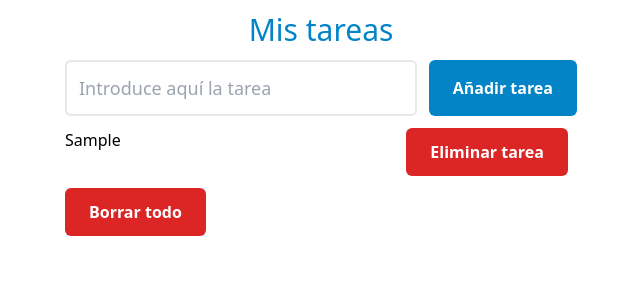
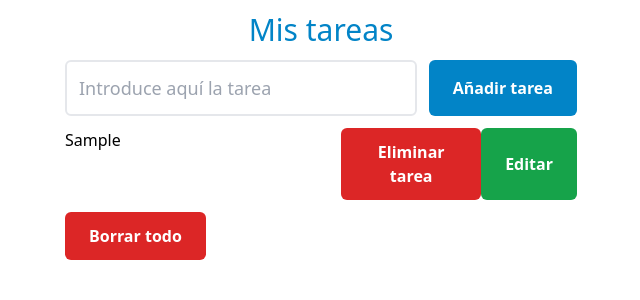
Before and after one commit to sruizpdev/tareas, a React (Vite) app: page / in a window 1280 px wide. Both pictures are taken after typing "Sample" into the empty fields and a click on the input "Añadir tarea". Shown: the top 300 px of the page, without its empty margins (319-959 px from the left). Built offline with nearby package versions, Linux system fonts and the light colour scheme.

Commit message:
add: editTask works

```diff
--- a/src/App.jsx
+++ b/src/App.jsx
@@ -21,16 +21,31 @@ function App() {
     const updatedTasks = tasks.filter((task) => task.id !== id);
     setTasks([...updatedTasks]);
   };
+  const editTask = (id) => {
+    let toEdit = [...tasks]
+    toEdit.map((task) => {
+      if (task.id === id) {
+        const taskUpdated = prompt(
+          `Actualizando la tarea: ${task.name}`,
+          task.name
+        );
+        task.name = taskUpdated;
+        task.id = id;
+      }
+    });
+    setTasks(toEdit);
+  };
   const deleteAllTasks = () => {
     if (confirm("Estas seguro?")) {
       setTasks([]);
     }
   };
+
   return (
     <div className="container w-2/5 mx-auto">
       <Header />
       <Form tasks={tasks} setTasks={setTasks} />
-      <Tasks tasks={tasks} deleteTask={deleteTask} />
+      <Tasks tasks={tasks} deleteTask={deleteTask} editTask={editTask} />
       <button
         className="bg-red-600 text-white py-3 px-6 rounded-md font-bold"
         onClick={() => deleteAllTasks()}
--- a/src/components/Task.jsx
+++ b/src/components/Task.jsx
@@ -1,4 +1,4 @@
-const Task = ({ task, deleteTask }) => {
+const Task = ({ task, deleteTask , editTask}) => {
   const { id, name } = task;
   return (
     <div className="flex">
@@ -7,9 +7,15 @@ const Task = ({ task, deleteTask }) => {
       <button
         type="submit"
         className="bg-red-600 text-white py-3 px-6 rounded-md font-bold"
-        onClick={()=>deleteTask(id)}
+        onClick={() => deleteTask(id)}
       >
         Eliminar tarea
+      </button>
+      <button
+        className="bg-green-600 text-white py-3 px-6 rounded-md font-bold"
+        onClick={() => editTask(id)}
+      >
+        Editar
       </button>
     </div>
   );
--- a/src/components/Tasks.jsx
+++ b/src/components/Tasks.jsx
@@ -1,13 +1,14 @@
 import Task from "./Task";
 
-const Tasks = ({ tasks ,deleteTask}) => {
+const Tasks = ({ tasks ,deleteTask, editTask}) => {
   return (
     <div className="py-3">
       {tasks.map((task) => (
         <Task
         key={task.id}
         task={task}
-        deleteTask={deleteTask}/>
+        deleteTask={deleteTask}
+        editTask={editTask}/>
       ))}
 
 
```
